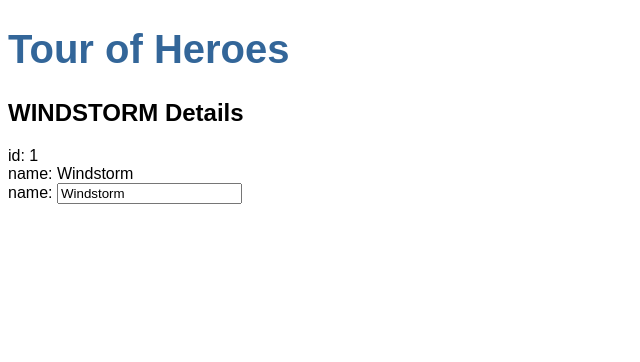
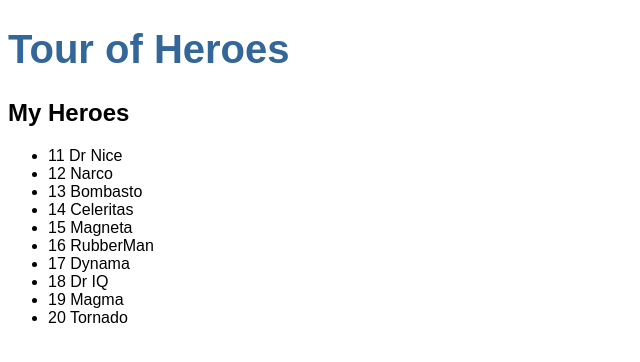
Before and after one commit to Sandro81/angular-tour-of-heroes, an Angular app: page / in a window 1280 px wide. Shown: the top 362 px of the page, without its empty margins (0-640 px from the left). Built offline with nearby package versions, Linux system fonts and the light colour scheme.

Commit message:
https://angular.io/tutorial/toh-pt1

```diff
--- a/src/app/heroes/heroes.component.html
+++ b/src/app/heroes/heroes.component.html
@@ -1,9 +1,17 @@
-<h2>{{hero.name | uppercase}} Details</h2>
-<div><span>id: </span>{{hero.id}}</div>
-<div><span>name: </span>{{hero.name}}</div>
+<h2>My Heroes</h2>
+<ul class="heroes">
+  <li *ngFor="let hero of heroes" (click)="onSelect(hero)">
+    <span class="badge">{{hero.id}}</span> {{hero.name}}
+  </li>
+</ul>
+<div *ngIf="selectedHero" [class.selected]="hero === selectedHero">
 
-<div>
-  <label>name:
-    <input [(ngModel)]="hero.name" placeholder="name"/>
-  </label>
+  <h2>{{selectedHero.name | uppercase}} Details</h2>
+  <div><span>id: </span>{{selectedHero.id}}</div>
+  <div>
+    <label>name:
+      <input [(ngModel)]="selectedHero.name" placeholder="name"/>
+    </label>
+  </div>
+
 </div>
--- a/src/app/heroes/heroes.component.ts
+++ b/src/app/heroes/heroes.component.ts
@@ -1,5 +1,6 @@
 import { Component, OnInit } from '@angular/core';
 import { Hero } from '../hero';
+import { HEROES } from '../mock-heroes';
 
 @Component({
   selector: 'app-heroes',
@@ -12,9 +13,16 @@
     name: 'Windstorm'
   };
 
+  heroes = HEROES;
+
   constructor() { }
 
   ngOnInit() {
   }
 
+  selectedHero: Hero;
+  onSelect(hero: Hero): void {
+    this.selectedHero = hero;
+  }
+
 }
--- /dev/null
+++ b/src/app/mock-heroes.ts
@@ -0,0 +1,14 @@
+import { Hero } from './hero';
+
+export const HEROES: Hero[] = [
+  { id: 11, name: 'Dr Nice' },
+  { id: 12, name: 'Narco' },
+  { id: 13, name: 'Bombasto' },
+  { id: 14, name: 'Celeritas' },
+  { id: 15, name: 'Magneta' },
+  { id: 16, name: 'RubberMan' },
+  { id: 17, name: 'Dynama' },
+  { id: 18, name: 'Dr IQ' },
+  { id: 19, name: 'Magma' },
+  { id: 20, name: 'Tornado' }
+];
```
